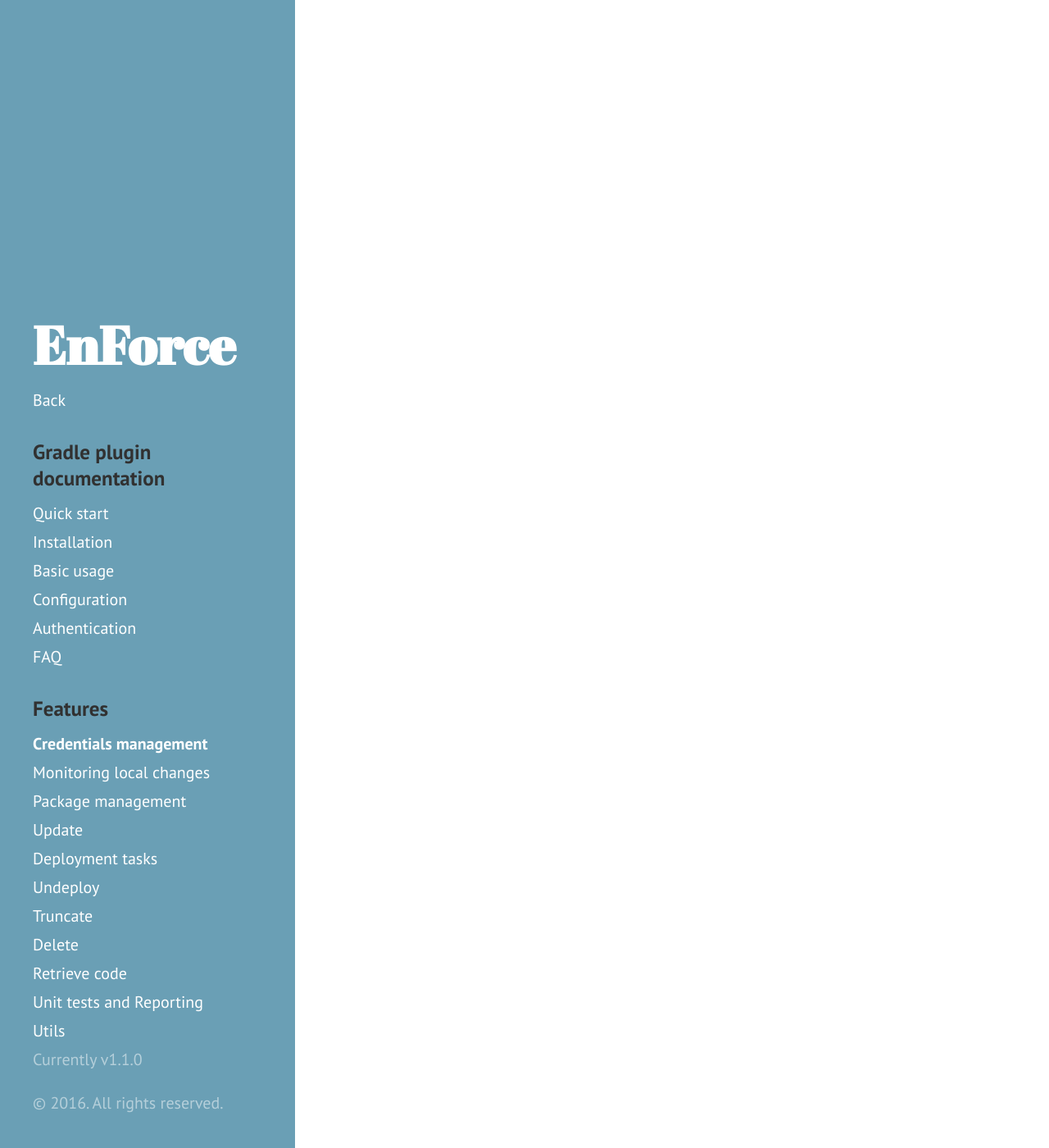
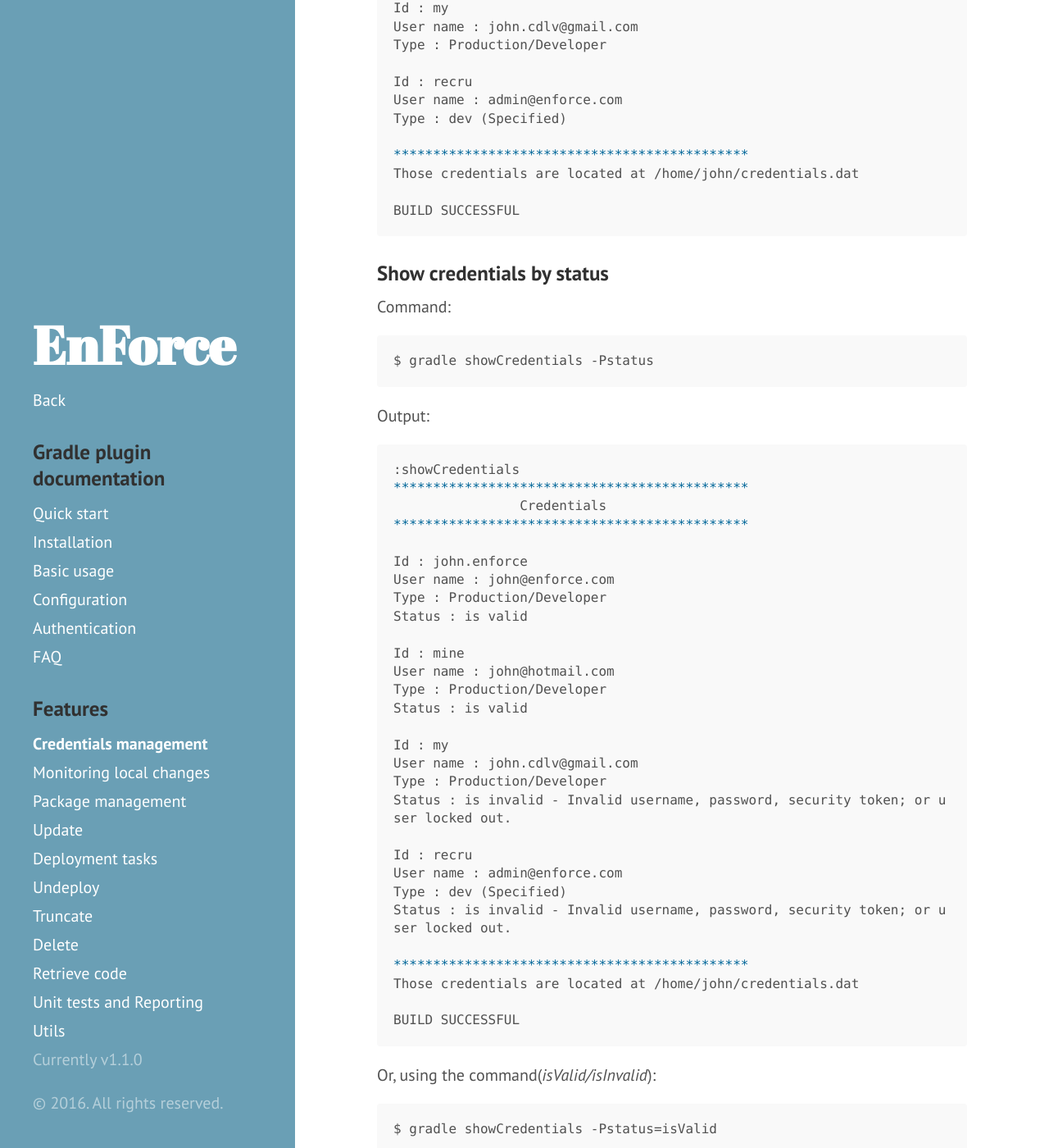
Before and after one commit to fundacionjala/enforce-gradle-plugin, a Jekyll site: the page built from _docs/credentials.md, in a window 1280 px wide and 1400 px high, scrolled down 7089 px. Shown: the whole window at 82% size. Built offline with Jekyll 4.4.1, drawn with Linux system fonts in a browser that asks for light colours; some of the changed text lies outside the part shown.

Commit message:
Update show credentials documentation

````diff
--- a/_docs/credentials.md
+++ b/_docs/credentials.md
@@ -122,6 +124,20 @@
 or
 
 	$ gradle showCredentials -Plocation=home
+
+#### ***Status***
+
+It is also possible to display the status of all credentials(*valid/invalid*) by the parameter ***status***
+
+	$ gradle showCredentials -Pstatus
+
+This parameter can filter credentials with two values: 'isValid' and 'isInvalid'.
+
+	$ gradle showCredentials -Pstatus=isValid
+
+or
+
+	$ gradle showCredentials -Pstatus=isInvalid
 
 
 ## Examples
@@ -244,4 +260,72 @@
 BUILD SUCCESSFUL
 ```
 
+### Show credentials by status
+
+Command:
+
+	$ gradle showCredentials -Pstatus
+
+Output:
+
+```bash
+:showCredentials
+*********************************************
+                Credentials
+*********************************************
+
+Id : john.enforce
+User name : john@enforce.com
+Type : Production/Developer
+Status : is valid
+
+Id : mine
+User name : john@hotmail.com
+Type : Production/Developer
+Status : is valid
+
+Id : my
+User name : john.cdlv@gmail.com
+Type : Production/Developer
+Status : is invalid - Invalid username, password, security token; or user locked out.
+
+Id : recru
+User name : admin@enforce.com
+Type : dev (Specified)
+Status : is invalid - Invalid username, password, security token; or user locked out.
+
+*********************************************
+Those credentials are located at /home/john/credentials.dat
+
+BUILD SUCCESSFUL
+```
+
+Or, using the command(*isValid/isInvalid*):
+
+	$ gradle showCredentials -Pstatus=isValid
+
+Output:
+
+```bash
+:showCredentials
+*********************************************
+                Credentials
+*********************************************
+
+Id : john.enforce
+User name : john@enforce.com
+Type : Production/Developer
+Status : is valid
+
+Id : mine
+User name : john@hotmail.com
+Type : Production/Developer
+Status : is valid
+
+*********************************************
+Those credentials are located at /home/john/credentials.dat
+
+BUILD SUCCESSFUL
+```
+
 > **Note:** You are able to choose the credentials.dat file for credentials management it can be from the home or project directory.
````
Also changed, not shown: other parts of _docs/credentials.md (+2 -0 lines).
